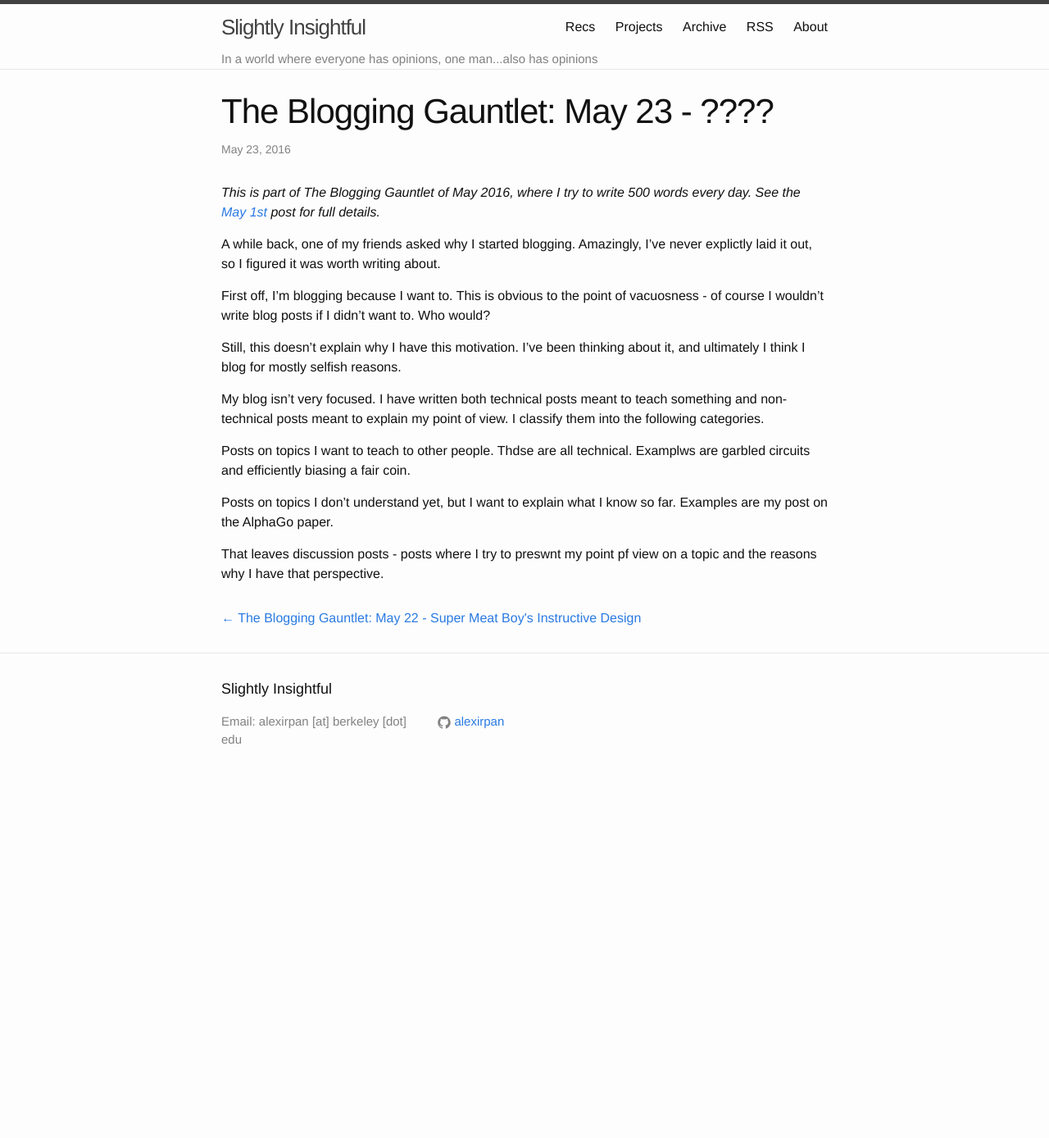
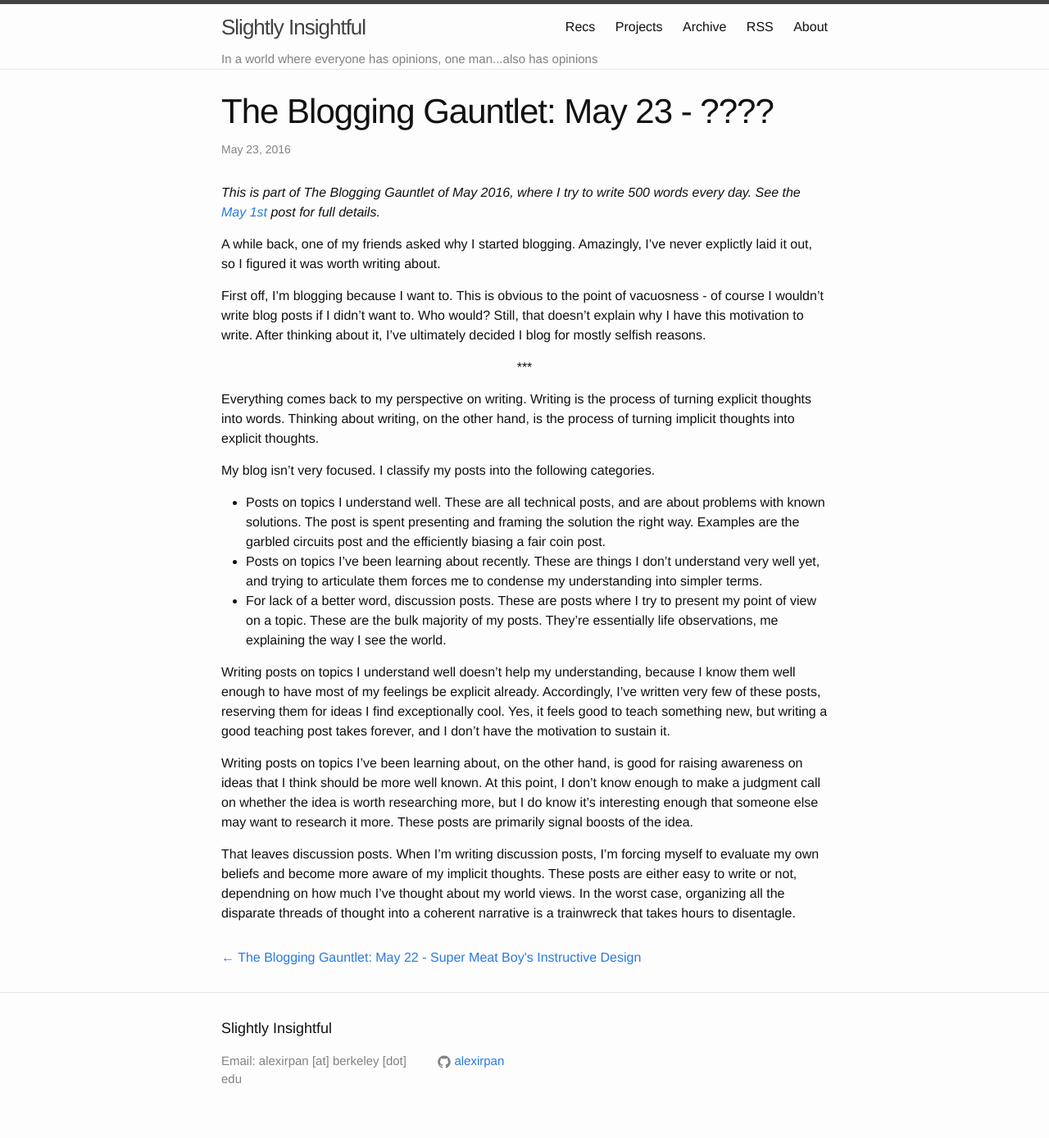
Before and after one commit to alexirpan/alexirpan.github.io, a Jekyll site: the page built from _posts/may2016/2016-05-23-may-23.markdown, in a window 1280 px wide. Shown: the whole page at 82% size. Built offline with Jekyll 4.4.1, drawn with Linux system fonts in a browser that asks for light colours; before the commit the page ends 974 px from its top, so only the background shows below that.

Commit message:
More work, still stuff to go

```diff
--- a/_posts/may2016/2016-05-23-may-23.markdown
+++ b/_posts/may2016/2016-05-23-may-23.markdown
@@ -13,21 +13,50 @@ was worth writing about.
 First off, I'm blogging because I want to. This is obvious to
 the point of vacuosness - of course I wouldn't write blog posts
 if I didn't want to. Who would?
-
-Still, this doesn't explain why I have this motivation. I've been
-thinking about it, and ultimately I think I blog for mostly
+Still, that doesn't explain why I have this motivation to write.
+After thinking about it, I've ultimately decided I blog for mostly
 selfish reasons.
 
-My blog isn't very focused. I have written both technical posts meant to teach something
-and non-technical posts meant to explain my point of view.
-I classify them into the following categories.
+\*\*\*
+{: .centered }
 
-Posts on topics I want to teach to other people. Thdse are
-all technical. Examplws are garbled circuits and efficiently
-biasing a fair coin.
+Everything comes back to my perspective on writing. Writing is the process
+of turning explicit thoughts into words. Thinking about writing, on the
+other hand, is the process of turning implicit thoughts into
+explicit thoughts.
 
-Posts on topics I don't understand yet, but I want to explain
-what I know so far. Examples are my post on the AlphaGo paper.
+My blog isn't very focused. I classify my posts into the
+following categories.
 
-That leaves discussion posts - posts where I try to preswnt my point
-pf view on a topic and the reasons why I have that perspective.
+* Posts on topics I understand well. These are all technical posts, and are
+about problems with known solutions. The post is spent presenting
+and framing the solution the right way. Examples are the
+garbled circuits post and the efficiently biasing a fair coin post.
+* Posts on topics I've been learning about recently. These are things
+I don't understand very well yet, and trying to articulate them forces me
+to condense my understanding into simpler terms.
+* For lack of a better word, discussion posts. These are posts where
+I try to present my point of view on a topic. These are the bulk majority
+of my posts. They're essentially life observations, me explaining
+the way I see the world.
+
+Writing posts on topics I understand well doesn't help my understanding, because
+I know them well enough to have most of my feelings be explicit already.
+Accordingly, I've written very few of these posts, reserving them for
+ideas I find exceptionally cool. Yes, it feels good to teach something new,
+but writing a good teaching post takes forever, and I don't have the motivation
+to sustain it.
+
+Writing posts on topics I've been learning about, on the other hand, is good
+for raising awareness on ideas that I think should be more well known.
+At this point, I don't know enough to make a judgment call on whether the idea
+is worth researching more, but I do know it's interesting enough that someone
+else may want to research it more. These posts are primarily
+signal boosts of the idea.
+
+That leaves discussion posts. When I'm writing discussion posts, I'm forcing
+myself to evaluate my own beliefs and become more aware of my implicit thoughts.
+These posts are either easy to write or not, dependning on how much I've
+thought about my world views. In the worst case, organizing all the
+disparate threads of thought into a coherent narrative is a trainwreck that
+takes hours to disentagle.
```
Also changed, not shown: other parts of _posts/may2016/2016-05-23-may-23.markdown (+1 -1 lines).
